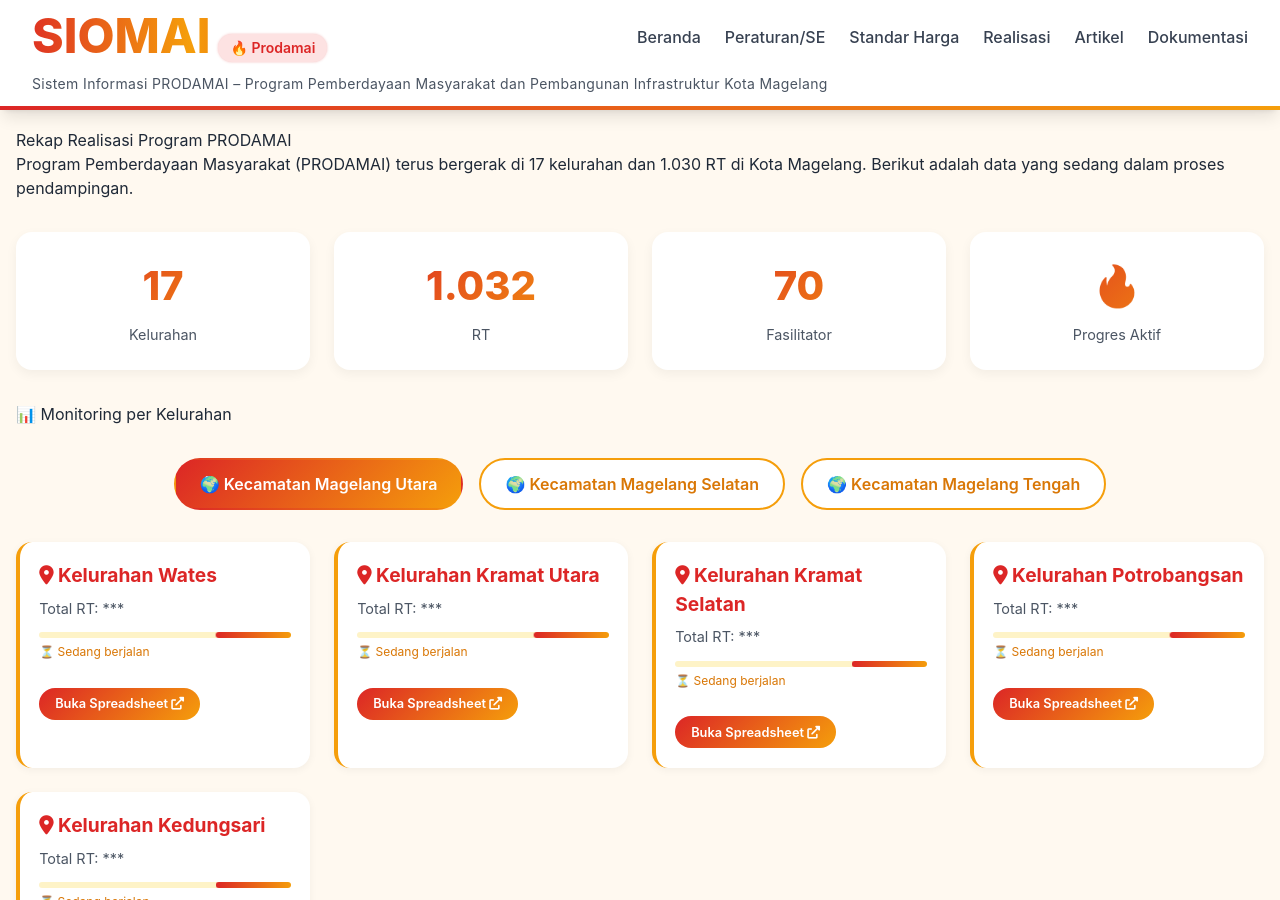
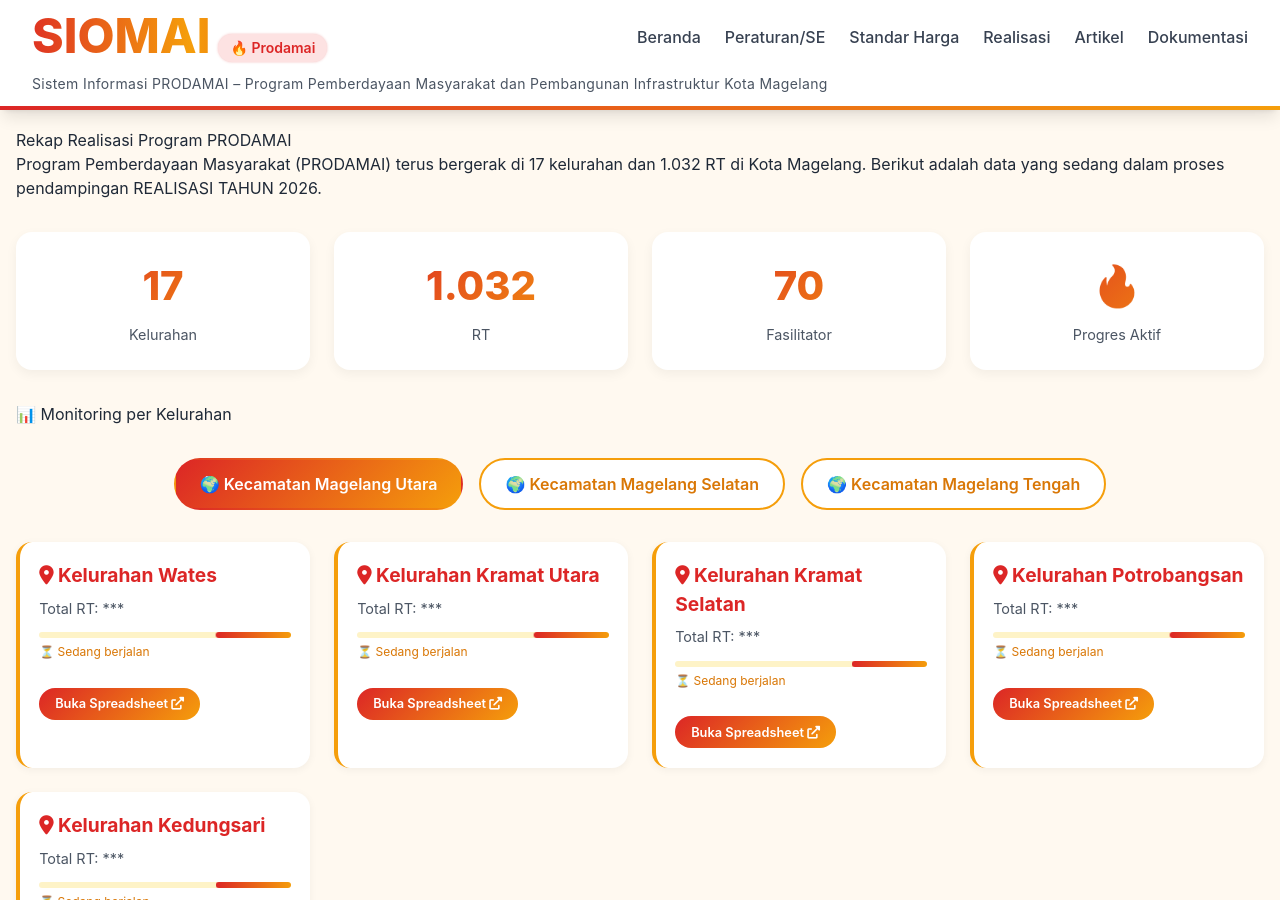
Before and after one commit to fasilitatormgl/siomai, a Jekyll site: the page built from realisasi.md, in a window 1280 px wide and 900 px high. Built offline with Jekyll 4.4.1, drawn with Linux system fonts in a browser that asks for light colours; nearby versions of some CDN libraries.

Commit message:
Update realisasi.md

```diff
--- a/realisasi.md
+++ b/realisasi.md
@@ -5,7 +5,7 @@ title: Rekap Realisasi PRODAMAI
 
 ## Rekap Realisasi Program PRODAMAI
 
-Program Pemberdayaan Masyarakat (PRODAMAI) terus bergerak di 17 kelurahan dan 1.030 RT di Kota Magelang. Berikut adalah data yang sedang dalam proses pendampingan.
+Program Pemberdayaan Masyarakat (PRODAMAI) terus bergerak di 17 kelurahan dan 1.032 RT di Kota Magelang. Berikut adalah data yang sedang dalam proses pendampingan REALISASI TAHUN 2026.
 
 <div class="stats-grid">
     <div class="stat-card">
```
